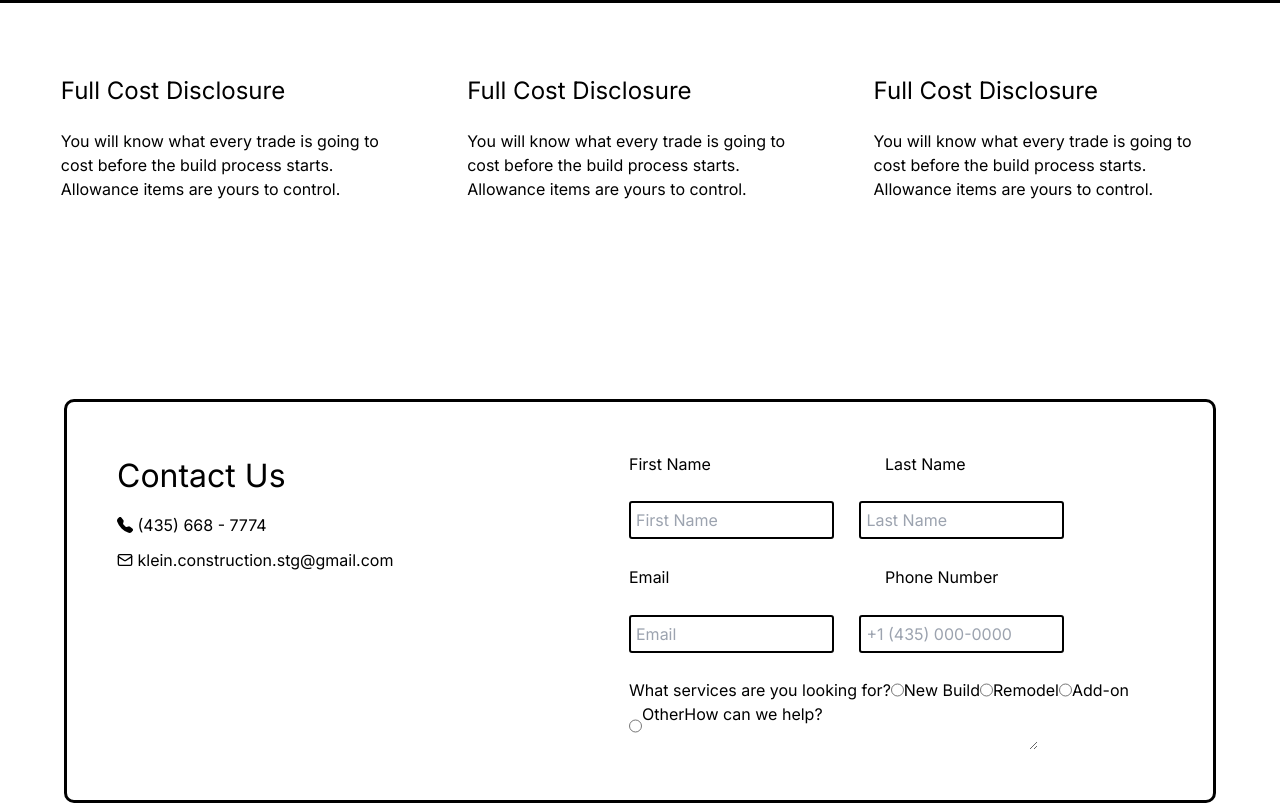
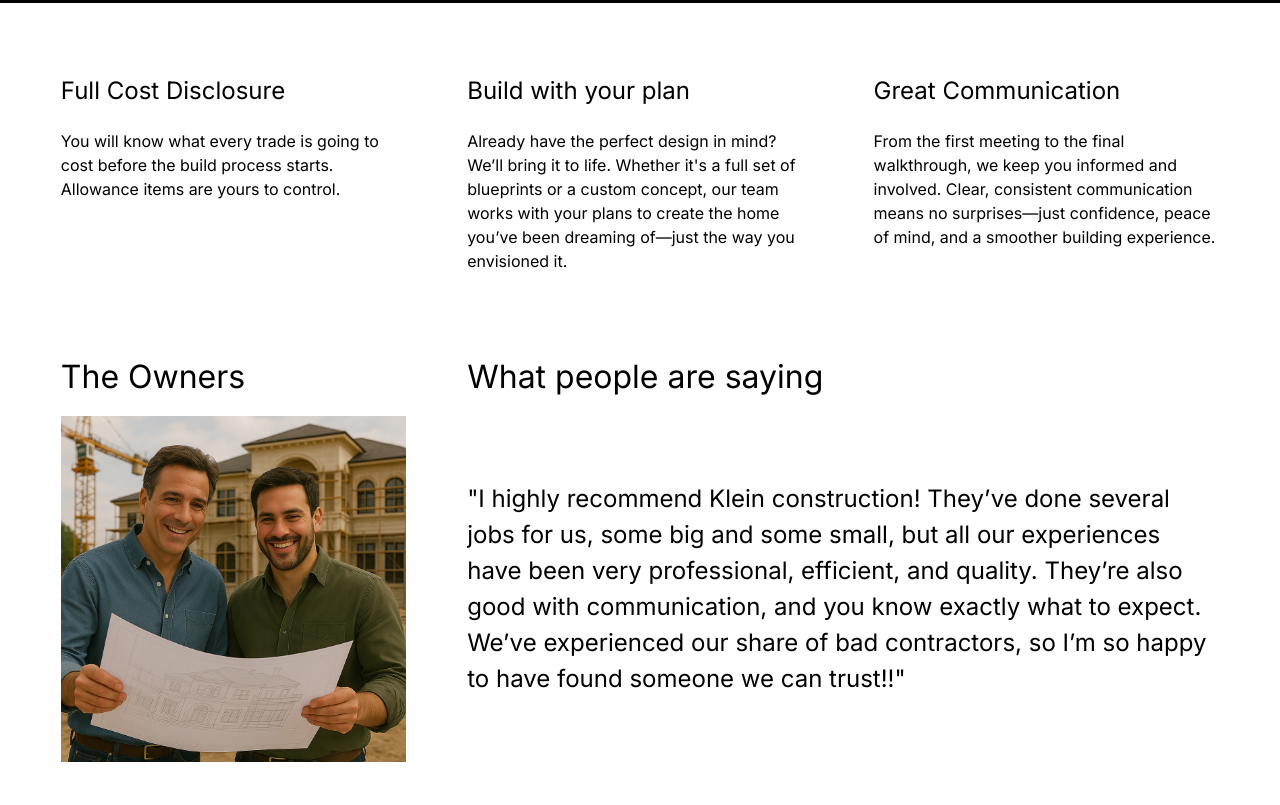
Before and after one commit to Kleininstallation/kleinconstruction, a Next.js app: page / in a window 1280 px wide. Shown: the part 1580-2385 px from the top of the page. Built offline with nearby package versions, Linux system fonts and the light colour scheme.

Commit message:
new design

```diff
--- a/app/components/Nav.js
+++ b/app/components/Nav.js
@@ -23,7 +23,7 @@ const Nav = (props) => {
                         <div className="bar"></div>
                     </div>
                     <div className="menu">
-                    <Link href="/design" onClick={() => {setPage("Construction"); toggleMenu();}}>
+                    <Link href="/" onClick={() => {setPage("Construction"); toggleMenu();}}>
                         CONSTRUCTION
                     </Link>
                     <Link href="/hvac" onClick={() => {setPage("Heating & Air"); toggleMenu();}}>
@@ -32,16 +32,12 @@ const Nav = (props) => {
                     <Link href="/cabinets" onClick={() => {setPage("Cabinets"); toggleMenu();}}>
                         CABINETS
                      </Link>
-                     <Link href="/" onClick={() => {setPage("Construction"); toggleMenu();}}>
-                        HOME
-                     </Link>
                     </div>
                 </div>
                 <div className="navigation">
-                    <Link onClick={() => setPage("Construction")} className="link" href="/design">CONSTRUCTION</Link>
+                    <Link onClick={() => setPage("Construction")} className="link" href="/">CONSTRUCTION</Link>
                     <Link onClick={() => setPage("Heating & Air")} className="link" href="/hvac">HEATING & AIR</Link>
                     <Link onClick={() => setPage("Cabinets")} className="link" href="/cabinets">CABINETS</Link>
-                    <Link onClick={() => setPage("Construction")} className="link" href="/">HOME</Link>
                 </div>
             </div>
         </nav>
--- a/app/globals.css
+++ b/app/globals.css
@@ -34,9 +34,6 @@
 #getStarted:hover{
     cursor:pointer;
     background-color:rgba(255, 255, 255, 0.1);
-}
-#getStarted:active{
-    background-color:red;
 }
 #help{
     font-size:3em;
@@ -93,8 +90,24 @@
     width:58.75vw;
     margin-left:4.75vw;
 }
+#long-textbox{
+    display:flex;
+    align-items:center;
+    font-size:1.5em;
+    height:27vw;
+    width:58.75vw;
+    margin-left:4.75vw;
+}
 #short-image{
     background-image:url("../public/images/cabnice1.webp");
+    background-size:cover;
+    background-position:center;
+    height:27vw;
+    width:27vw;
+    margin-left:4.75vw;
+}
+#short-image-owners{
+    background-image:url("../public/images/owners.png");
     background-size:cover;
     background-position:center;
     height:27vw;
@@ -149,12 +162,12 @@
 .perks{
     margin-top:50px;
     display:flex;
+    margin-bottom:50px;
 }
 .perkBox{
     display:flex;
     flex-direction:column;
     width:27vw;
-    height:27vw;
     margin-left:4.75vw;
 }
 .perkBox h3{
@@ -176,9 +189,46 @@
     border:2px solid black;
     border-radius:3px;
     padding:5px;
-    width:40%;
-    margin:5%;
+    width:45%;
+    margin:10px;
+    margin-right:5%;
     margin-left:0;
+}
+.type2{
+    border:2px solid black;
+    border-radius:3px;
+    padding:5px;
+    width:50%;
+    margin:10px;
+    margin-right:0;
+    margin-left:0;
+}
+.full{
+    width:100%;
+    margin-bottom:10px;
+    margin-top:10px;
+}
+#text-area{
+    border:2px solid black;
+    height:100px;
+    padding:8px;
+}
+.submit-button{
+    background-color:rgb(151, 117, 91);
+    width:45%;
+    margin-left:55%;
+    margin-top:30px;
+    padding:10px;
+    color:white;
+    border-radius:5px;
+    text-align:center;
+}
+.submit-button:hover{
+    cursor:pointer;
+    background-color:rgb(109, 84, 65);
+}
+.margin-right{
+    margin-right:20px;
 }
 .contactForm{
     display:flex;
@@ -206,6 +256,17 @@
     padding-bottom: 50px;
     display: flex;
     background-color:black;
+}
+.column h2{
+    font-size:2em;
+    margin-top:30px;
+    margin-bottom:15px;
+    margin-left:4.75vw;
+}
+.columns-white {
+    padding-bottom: 50px;
+    display: flex;
+    background-color:rgb(255, 255, 255);
 }
 .columns-container {
     display: flex;
--- a/app/page.js
+++ b/app/page.js
@@ -52,14 +52,28 @@ export default function Home() {
                Allowance items are yours to control.</p>
           </div>
           <div className='perkBox'>
-            <h3>Full Cost Disclosure</h3>
-            <p>You will know what every trade is going to cost before the build process starts.
-               Allowance items are yours to control.</p>
+            <h3>Build with your plan</h3>
+            <p>Already have the perfect design in mind? We’ll bring it to life. Whether it's a
+              full set of blueprints or a custom concept, our team works with your plans to
+               create the home you’ve been dreaming of—just the way you envisioned it.</p>
           </div>
           <div className='perkBox'>
-            <h3>Full Cost Disclosure</h3>
-            <p>You will know what every trade is going to cost before the build process starts.
-               Allowance items are yours to control.</p>
+            <h3>Great Communication</h3>
+            <p>From the first meeting to the final walkthrough, we keep you informed and
+               involved. Clear, consistent communication means no surprises—just confidence, peace of mind, and a smoother building experience.</p>
+          </div>
+        </div>
+        <div className='columns-white'>
+          <div className="column">
+            <h2>The Owners</h2>
+            <div id='short-image-owners'></div>
+          </div>
+          <div className="column">
+            <h2>What people are saying</h2>
+            <div id='long-textbox'>"I highly recommend Klein construction! They’ve done several jobs for us, some big and some small,
+              but all our experiences have been very professional, efficient, and quality. They’re also good with communication, and
+              you know exactly what to expect. We’ve experienced our share of bad contractors, so I’m so happy to have found someone
+              we can trust!!"</div>
           </div>
         </div>
 
@@ -73,23 +87,24 @@ export default function Home() {
               <p className='half'>First Name</p>
               <p className='half'>Last Name</p>
               <input className='half type' type="text" id="fname" name="fname" placeholder="First Name"></input>
-              <input className='half type' type="text" id="lname" name="lname" placeholder="Last Name"></input>
+              <input className='half type2' type="text" id="lname" name="lname" placeholder="Last Name"></input>
               <p className='half'>Email</p>
               <p className='half'>Phone Number</p>
               <input className='half type' type="text" id="fname" name="fname" placeholder="Email"></input>
-              <input className='half type' type="text" id="lname" name="lname" placeholder="+1 (435) 000-0000"></input>
+              <input className='half type2' type="text" id="lname" name="lname" placeholder="+1 (435) 000-0000"></input>
               <p className='full'>What services are you looking for?</p>
               <input type="radio" id="html" name="fav_language" value="HTML"></input>
-              <label for="html">New Build</label>
+              <label className="margin-right" for="html">New Build</label>
               <input type="radio" id="html" name="fav_language" value="HTML"></input>
-              <label for="html">Remodel</label>
+              <label className="margin-right" for="html">Remodel</label>
               <input type="radio" id="html" name="fav_language" value="HTML"></input>
-              <label for="html">Add-on</label>
+              <label className="margin-right" for="html">Add-on</label>
               <input type="radio" id="html" name="fav_language" value="HTML"></input>
-              <label for="html">Other</label>
+              <label className="margin-right" for="html">Other</label>
               <p className='full'>How can we help?</p>
-              <textarea id="w3review" name="w3review">
+              <textarea className='full' id="text-area" name="w3review">
               </textarea>
+              <div className="submit-button">Submit</div>
           </div>
         </div>
     </main>
```
Also changed, not shown: public/images/owners.png (added).
